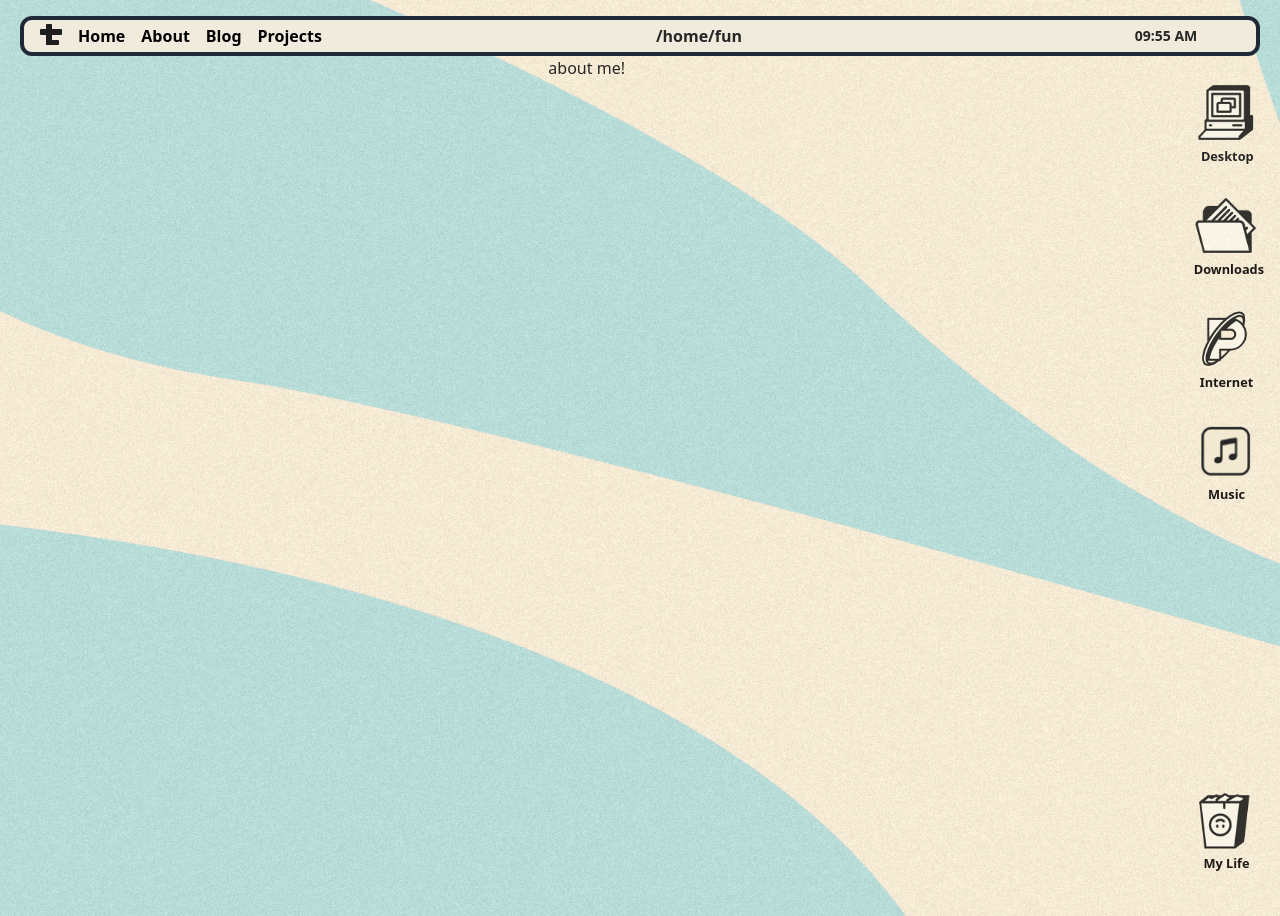
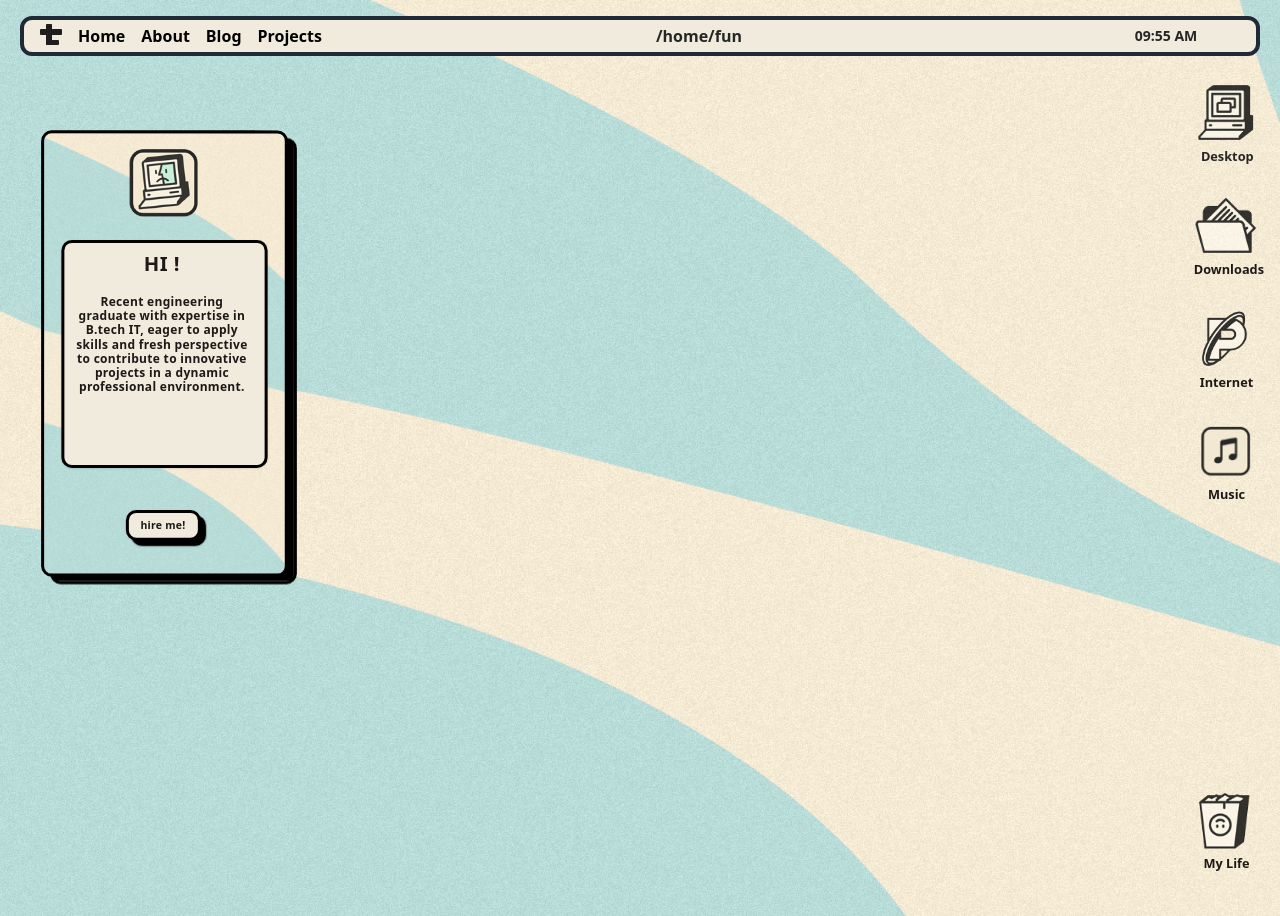
Before and after one commit to Prome-theus/moyemoye, a Flask app: page /about in a window 1280 px wide. Run offline with Flask 3, Linux system fonts and the light colour scheme; some libraries are stand-ins or nearby versions.

Commit message:
moye moye

```diff
--- a/app.py
+++ b/app.py
@@ -1,7 +1,9 @@
 from flask import Flask, render_template
+from flask_mail import Mail
 import datetime
 
 app = Flask(__name__)
+
 
 now = datetime.datetime.now()
 current_time = now.strftime(" %I:%M %p")
--- a/templates/about.html
+++ b/templates/about.html
@@ -1,7 +1,24 @@
 {% extends "moyemoye.html" %}
 {% block content %}
 
-about me!
+<div class="w-[329px] h-[595px] relative scale-50 md:scale-75">
+    <div class="w-[329px] h-[595px] left-0 top-0 absolute bg-[url('/static/mysite/bg.png')] bg-cover bg-center rounded-[14px] drop-shadow-[12px_10px_0px_rgba(0,0,0,1)] border-4 border-black"></div>
+    <img class="w-[91px] h-[90px] left-[118px] top-[25px] absolute" src="/static/me.png">
+    <div class="w-[260px] h-[73px] left-[27px] top-[146px] absolute">
+        <div class="w-[265px] h-[304px] left-0 top-0 absolute">
+            <div class="w-[275px] h-[304px] left-0 top-0 absolute bg-[#F1EBDD] rounded-[14px] shadow border-4 border-black"></div>
+            <div class="w-[156px] h-[35px] left-[56px] top-[25px] absolute text-center text-stone-900 text-[27px] font-bold font-['Roboto Mono'] leading-3 tracking-wide">HI !</div>
+            <div class="w-[232px] h-[213px] left-[18px] top-[73px] absolute text-center text-stone-900 text-base font-bold font-['Roboto Mono'] leading-[19px] tracking-wide">Recent engineering graduate with expertise in B.tech IT, eager to apply skills and fresh perspective to contribute to innovative projects in a dynamic professional environment.<br/></div>
+        </div>
+
+        <a href="#" class="pointer">
+        <div class="w-[100px] h-[41px] left-[86px] top-[360px] absolute">
+            <div class="pointer w-[100px] h-[41px] left-0 top-0 absolute bg-[#F1EBDD] rounded-[14px] drop-shadow-[7px_7px_0px_rgba(0,0,0,1)] shadow border-4 border-black"></div>
+            <button class="pointer w-[87px] h-3 left-[6px] top-[15px] absolute text-center text-stone-900 text-sm font-bold font-['Roboto Mono'] leading-3 tracking-wide">hire me!</button>
+        </div>
+        </a>
+    </div>
+</div>
 
 
 {% endblock content %}
```
Also changed, not shown: static/me.png (added).
